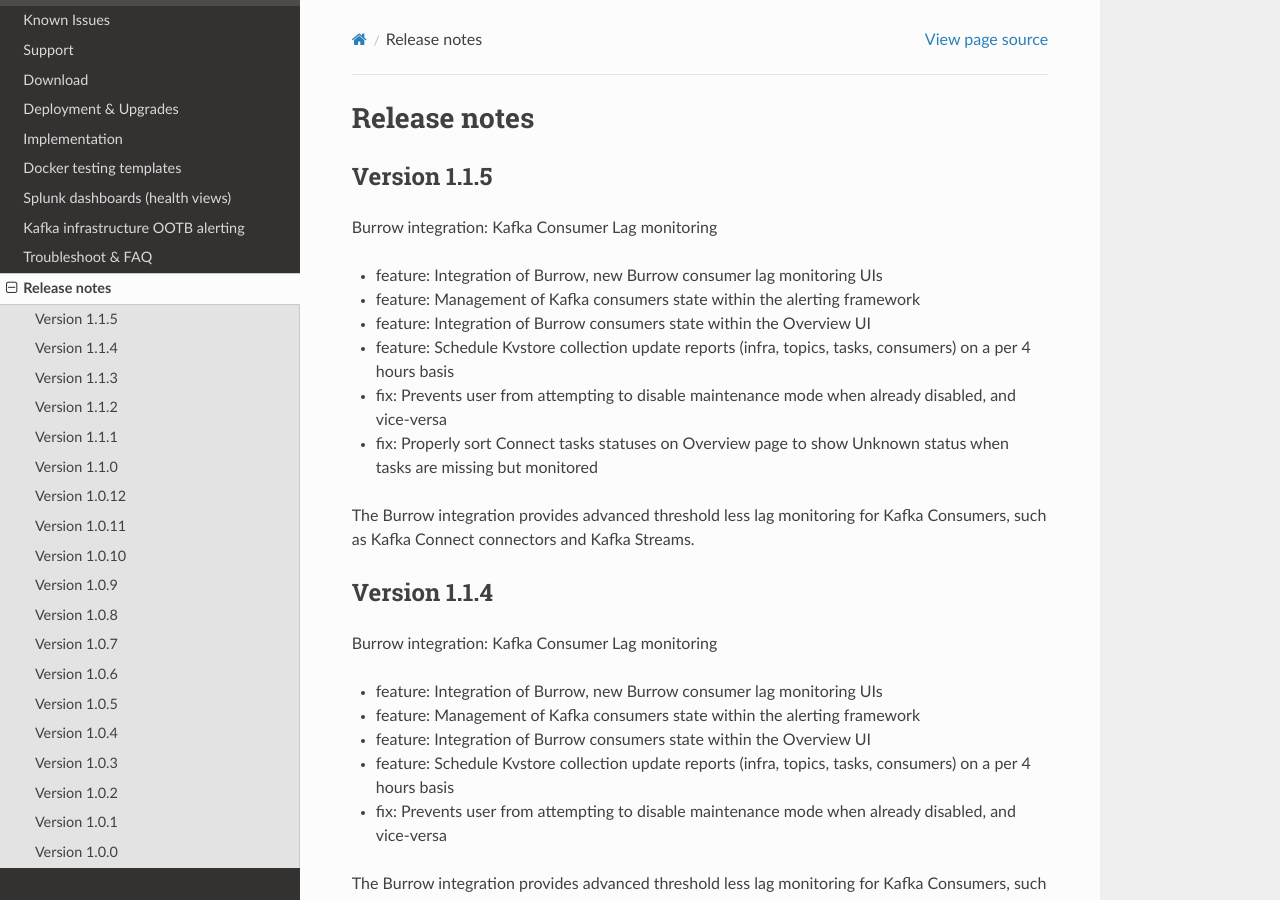
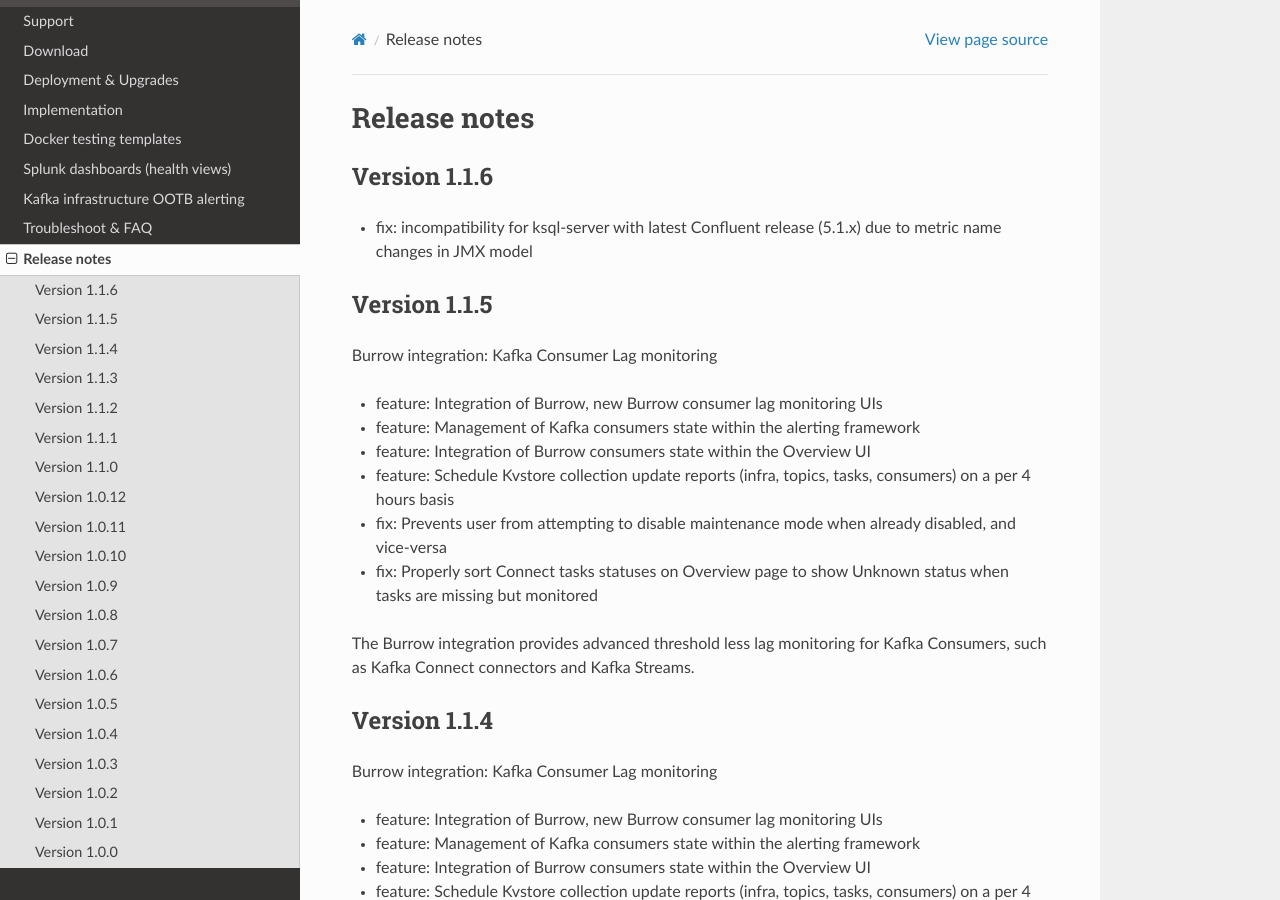
Before and after one commit to guilhemmarchand/telegraf-kafka, a Sphinx documentation site: the page built from docs/releasenotes.rst, in a window 1280 px wide and 900 px high. Built offline with Sphinx 7.4.7 and the Read the Docs theme 2.0.0, drawn with Linux system fonts in a browser that asks for light colours.

Commit message:
Fix for ksql-server

```diff
--- a/docs/kafka_monitoring.rst
+++ b/docs/kafka_monitoring.rst
@@ -838,7 +838,6 @@
     [[inputs.jolokia2_agent.metric]]
       name         = "ksql-server"
       mbean        = "io.confluent.ksql.metrics:type=*"
-      paths = ["error-rate", "num-persistent-queries", "messages-consumed-per-sec", "messages-produced-per-sec", "num-active-queries" , "num-idle-queries", "messages-consumed-max"]
 
 **Visualization of metrics within the Splunk metrics workspace application:**
 
--- a/docs/releasenotes.rst
+++ b/docs/releasenotes.rst
@@ -1,5 +1,10 @@
 Release notes
 #############
+
+Version 1.1.6
+=============
+
+- fix: incompatibility for ksql-server with latest Confluent release (5.1.x) due to metric name changes in JMX model
 
 Version 1.1.5
 =============
```
Also changed, not shown: 6 other files.
